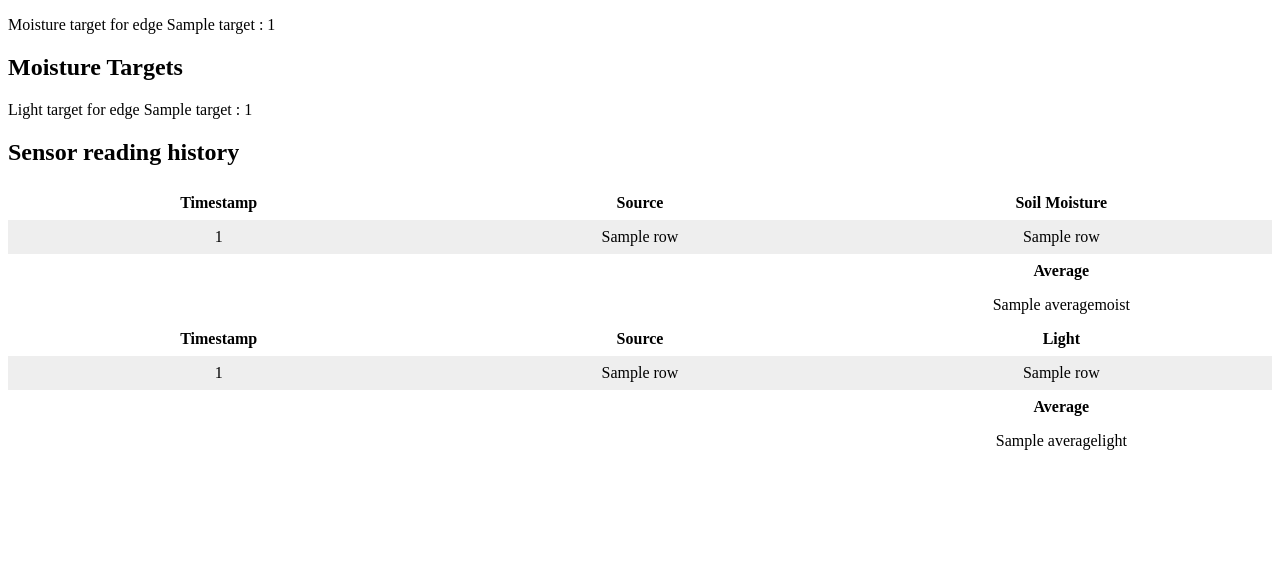
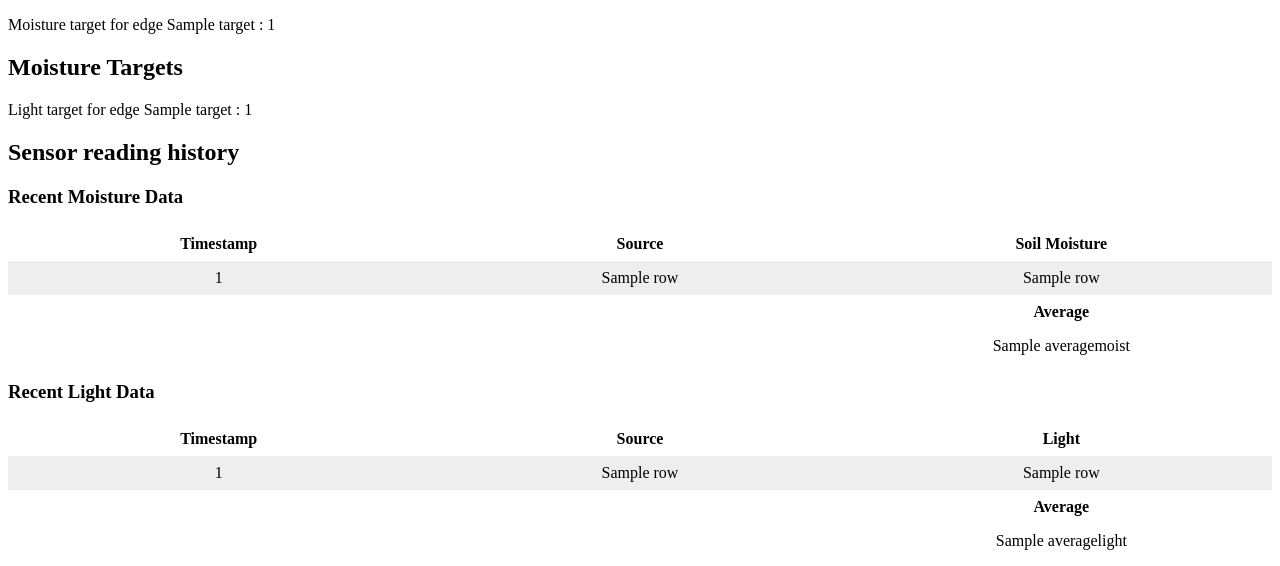
Before and after one commit to jag3rm3ist3r/GroupAssignment, a Flask app: template src/templates/index.html in a window 1280 px wide. Shown: the part 280-846 px from the top of the page. Before the commit the page ends 800 px from the top, so only its background shows below. Run offline with Flask 2, Linux system fonts and the light colour scheme; the template is opened without the code that fills it: most values are stand-ins (such as "Sample title", 1, 10 or a date in 2020); some libraries are stand-ins or nearby versions.

Commit message:
Added titles.

```diff
--- a/src/templates/index.html
+++ b/src/templates/index.html
@@ -61,6 +61,7 @@
 
 
 		<h2>Sensor reading history</h2>
+		<h3>Recent Moisture Data</h3>
 		<!-- Table containing recent moisture data from SQL database. -->
 		<table>
 		<th>Timestamp</th><th>Source</th><th>Soil Moisture</th>
@@ -81,6 +82,7 @@
 			</tr>
 		</table>
 		<!-- Table containing recent light data from SQL database. -->
+		<h3>Recent Light Data</h3>
 		<table>
 		<th>Timestamp</th><th>Source</th><th>Light</th>
 		{% for row in recentlight %}
```
